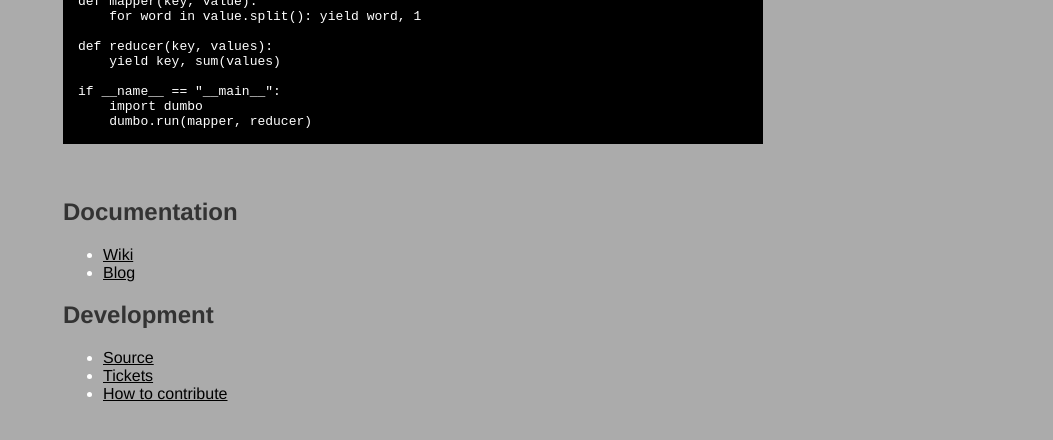
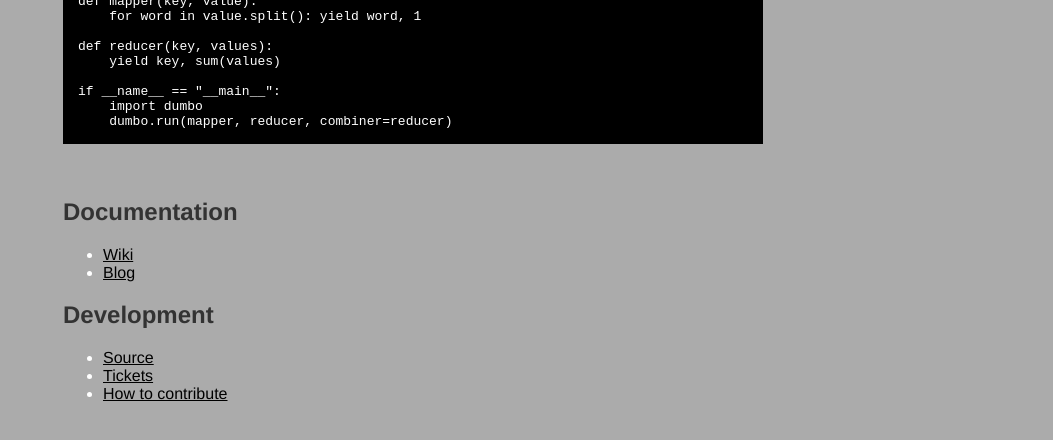
Before and after one commit to klbostee/dumbo, a plain HTML site: page index.html in a window 1280 px wide. Shown: the part 302-742 px from the top of the page, without its empty margins (227-1280 px from the left). Drawn offline with Linux system fonts and the light colour scheme.

Commit message:
added combiner to example

```diff
--- a/index.html
+++ b/index.html
@@ -63,7 +63,7 @@ def reducer(key, values):
 
 if __name__ == "__main__":
     import dumbo
-    dumbo.run(mapper, reducer)
+    dumbo.run(mapper, reducer, combiner=reducer)
 </pre></p>
 
     <br/>
```
